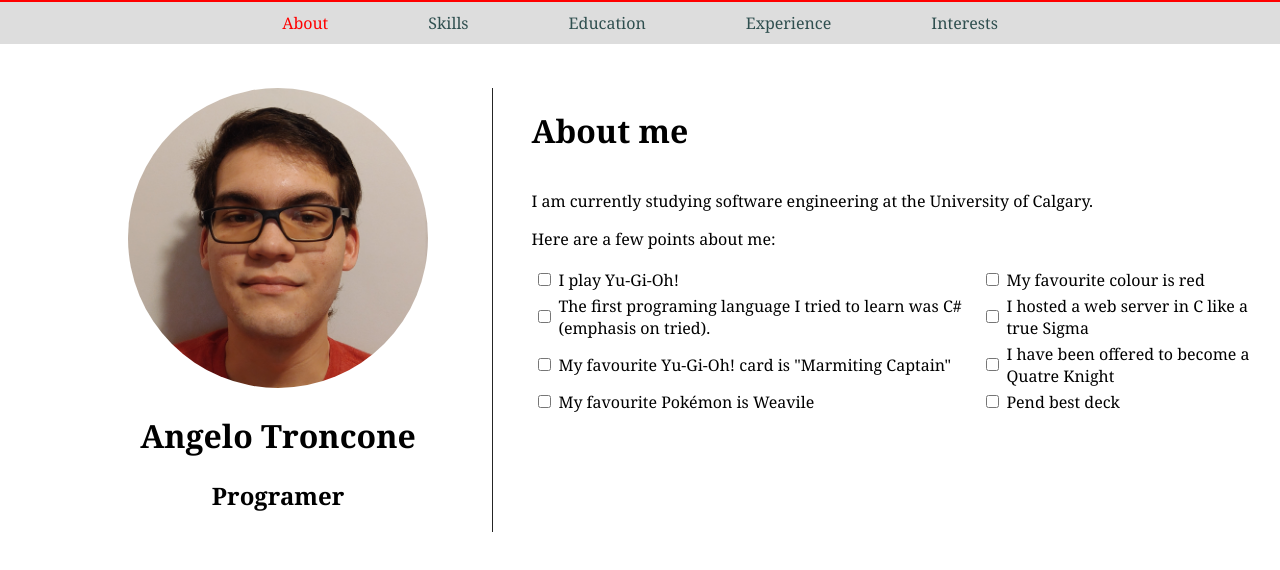
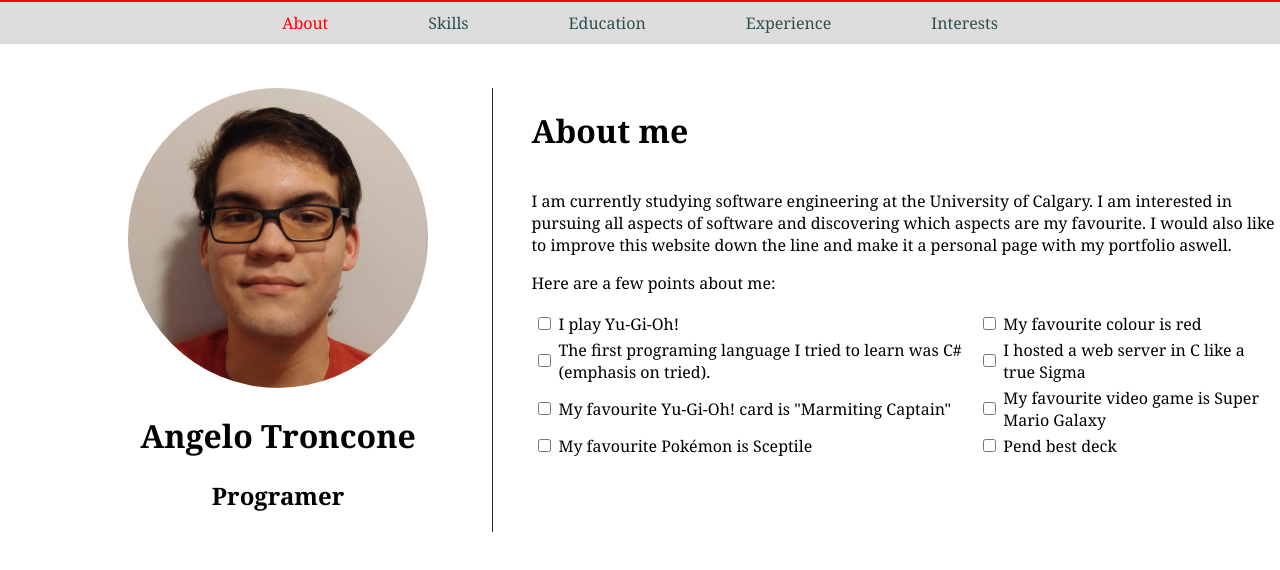
Before and after one commit to RFblaze/RFblaze.github.io, a plain HTML site: page index.html in a window 1280 px wide. Drawn offline with Linux system fonts and the light colour scheme.

Commit message:
Added personal info to index page

```diff
--- a/index.html
+++ b/index.html
@@ -25,7 +25,10 @@
         </div>
         <div id="page_info">
             <h1>About me</h1>
-            <p>I am currently studying software engineering at the University of Calgary.</p>
+            <p>I am currently studying software engineering at the University of Calgary. I am interested in pursuing
+                all aspects of software and discovering which aspects are my favourite. I would also like to improve
+                this website down the line and make it a personal page with my portfolio aswell.
+            </p>
             <p>Here are a few points about me:</p>
             <table>
                 <tr>
@@ -45,11 +48,11 @@
                     <td><input type="checkbox" id="point5" value="Point5"></td>
                     <td><label for="point5">My favourite Yu-Gi-Oh! card is "Marmiting Captain" </label></td>
                     <td><input type="checkbox" id="point6" value="Point6"></td>
-                    <td><label for="point6"></label>I have been offered to become a Quatre Knight</td>
+                    <td><label for="point6"></label>My favourite video game is Super Mario Galaxy</td>
                 </tr>
                 <tr>
                     <td><input type="checkbox" id="point7" value="Point7"></td>
-                    <td><label for="point7">My favourite Pokémon is Weavile</label></td>
+                    <td><label for="point7">My favourite Pokémon is Sceptile</label></td>
                     <td><input type="checkbox" id="point8" value="Point8"></td>
                     <td><label for="point8">Pend best deck</label></td>
                 </tr>
```
